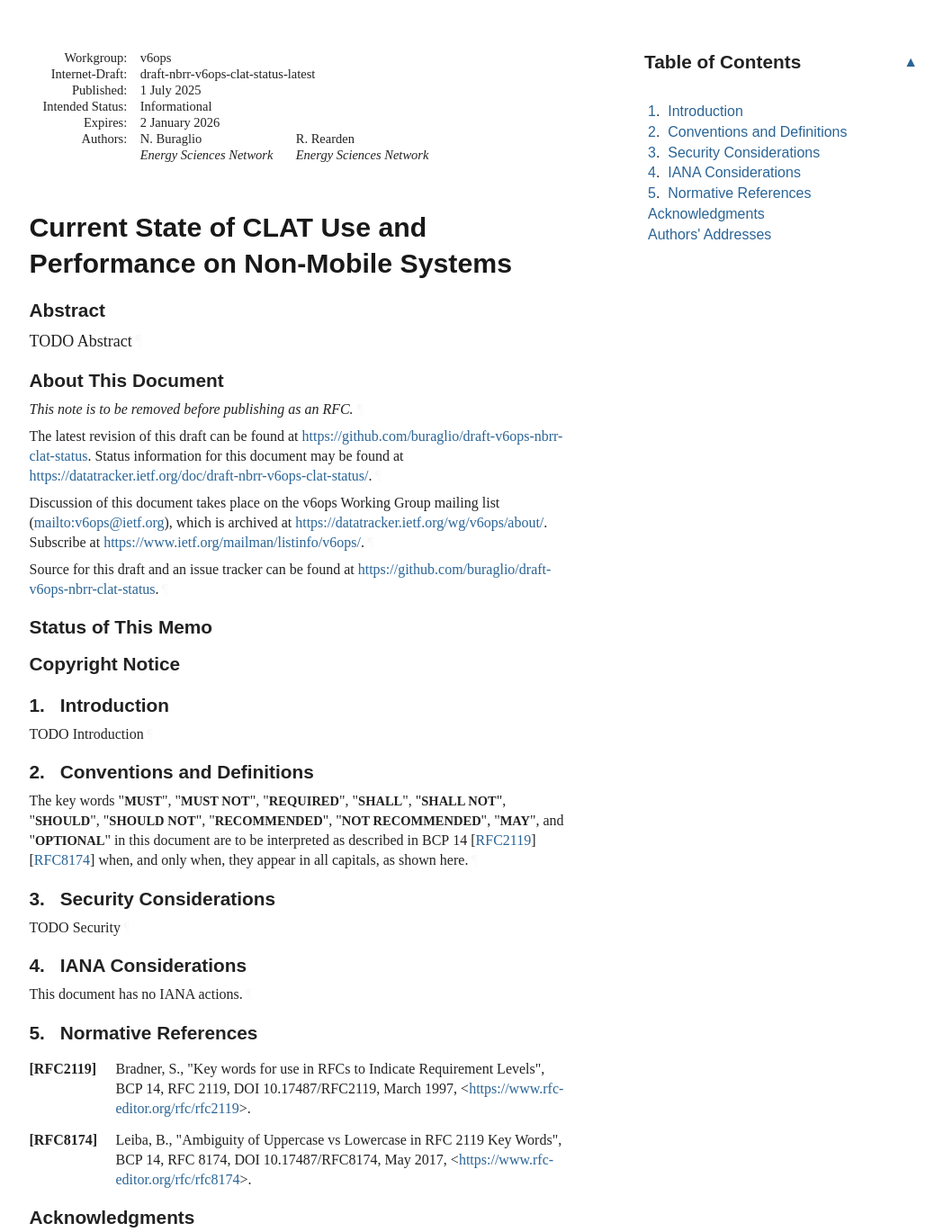
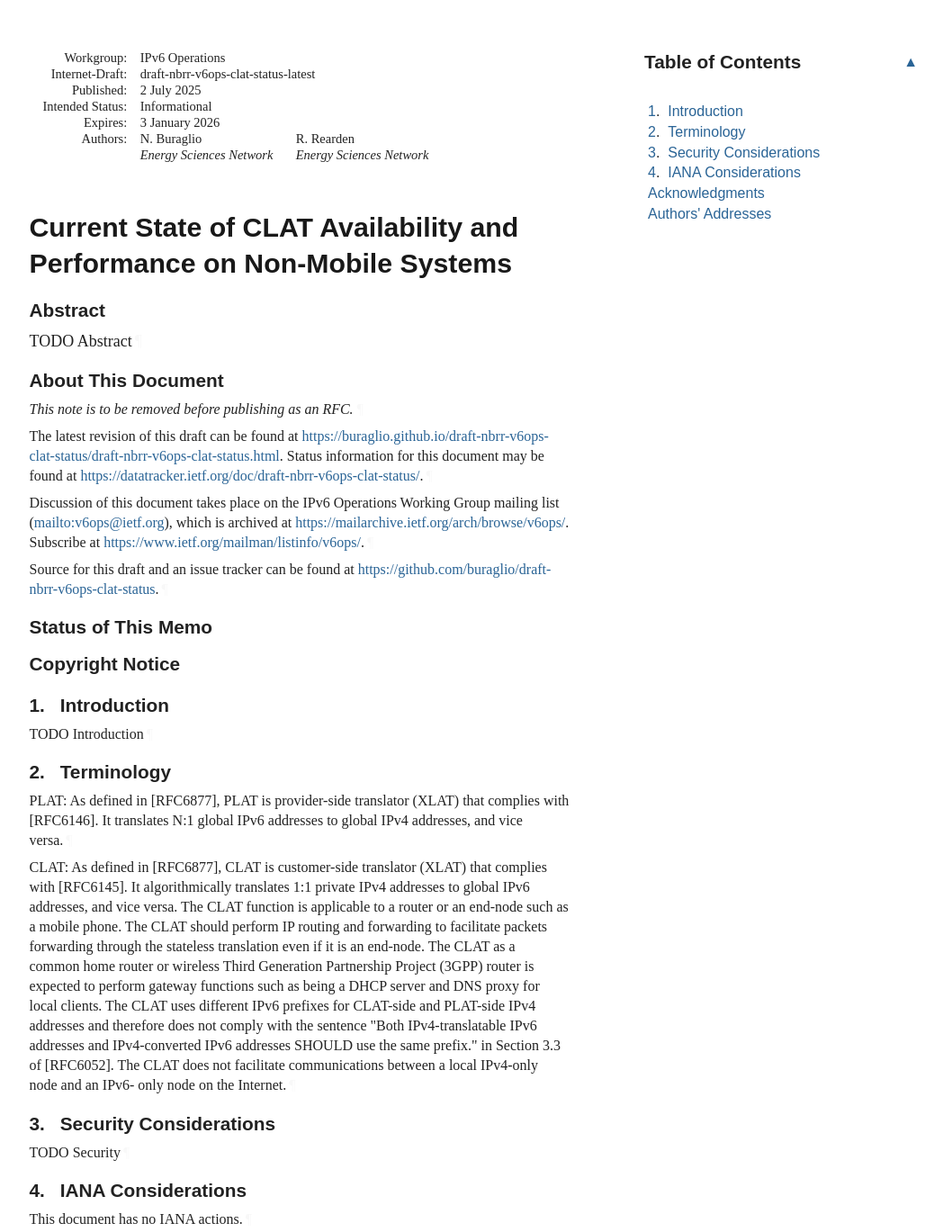
Before and after one commit to buraglio/draft-nbrr-v6ops-clat-status, a plain HTML site: page draft-nbrr-v6ops-clat-status.html in a window 1280 px wide. Shown: the part 20-1389 px from the top of the page at 90% size, without its empty margins (92-1140 px from the left). Drawn offline with Linux system fonts and the light colour scheme; a web font is replaced by a local one.

Commit message:
Script updating gh-pages from 360be79. [ci skip]

```diff
--- a/draft-nbrr-v6ops-clat-status.html
+++ b/draft-nbrr-v6ops-clat-status.html
@@ -4,7 +4,7 @@
 <meta charset="utf-8">
 <meta content="Common,Latin" name="scripts">
 <meta content="initial-scale=1.0" name="viewport">
-<title>Current State of CLAT Use and Performance on Non-Mobile Systems</title>
+<title>Current State of CLAT Availability and Performance on Non-Mobile Systems</title>
 <meta content="Nick Buraglio" name="author">
 <meta content="Ryan Rearden" name="author">
 <meta content="
@@ -1053,7 +1053,7 @@ svg :is([fill="white"], [fill^="#fff"]) {
 </tr></thead>
 <tfoot><tr>
 <td class="left">Buraglio &amp; Rearden</td>
-<td class="center">Expires 2 January 2026</td>
+<td class="center">Expires 3 January 2026</td>
 <td class="right">[Page]</td>
 </tr></tfoot>
 </table>
@@ -1061,17 +1061,17 @@ svg :is([fill="white"], [fill^="#fff"]) {
 <div id="internal-metadata" class="document-information">
 <dl id="identifiers">
 <dt class="label-workgroup">Workgroup:</dt>
-<dd class="workgroup">v6ops</dd>
+<dd class="workgroup">IPv6 Operations</dd>
 <dt class="label-internet-draft">Internet-Draft:</dt>
 <dd class="internet-draft">draft-nbrr-v6ops-clat-status-latest</dd>
 <dt class="label-published">Published:</dt>
 <dd class="published">
-<time datetime="2025-07-01" class="published">1 July 2025</time>
+<time datetime="2025-07-02" class="published">2 July 2025</time>
     </dd>
 <dt class="label-intended-status">Intended Status:</dt>
 <dd class="intended-status">Informational</dd>
 <dt class="label-expires">Expires:</dt>
-<dd class="expires"><time datetime="2026-01-02">2 January 2026</time></dd>
+<dd class="expires"><time datetime="2026-01-03">3 January 2026</time></dd>
 <dt class="label-authors">Authors:</dt>
 <dd class="authors">
 <div class="author">
@@ -1085,7 +1085,7 @@ svg :is([fill="white"], [fill^="#fff"]) {
 </dd>
 </dl>
 </div>
-<h1 id="title">Current State of CLAT Use and Performance on Non-Mobile Systems</h1>
+<h1 id="title">Current State of CLAT Availability and Performance on Non-Mobile Systems</h1>
 <section id="section-abstract">
       <h2 id="abstract"><a href="#abstract" class="selfRef">Abstract</a></h2>
 <p id="section-abstract-1">TODO Abstract<a href="#section-abstract-1" class="pilcrow">¶</a></p>
@@ -1096,15 +1096,15 @@ svg :is([fill="white"], [fill^="#fff"]) {
       </h2>
 <p id="section-note.1-1">This note is to be removed before publishing as an RFC.<a href="#section-note.1-1" class="pilcrow">¶</a></p>
 <p id="section-note.1-2">
-        The latest revision of this draft can be found at <span><a href="https://github.com/buraglio/draft-v6ops-nbrr-clat-status">https://github.com/buraglio/draft-v6ops-nbrr-clat-status</a></span>.
+        The latest revision of this draft can be found at <span><a href="https://buraglio.github.io/draft-nbrr-v6ops-clat-status/draft-nbrr-v6ops-clat-status.html">https://buraglio.github.io/draft-nbrr-v6ops-clat-status/draft-nbrr-v6ops-clat-status.html</a></span>.
         Status information for this document may be found at <span><a href="https://datatracker.ietf.org/doc/draft-nbrr-v6ops-clat-status/">https://datatracker.ietf.org/doc/draft-nbrr-v6ops-clat-status/</a></span>.<a href="#section-note.1-2" class="pilcrow">¶</a></p>
 <p id="section-note.1-3">
         Discussion of this document takes place on the
-        v6ops Working Group mailing list (<span><a href="mailto:v6ops@ietf.org">mailto:v6ops@ietf.org</a></span>),
-        which is archived at <span><a href="https://datatracker.ietf.org/wg/v6ops/about/">https://datatracker.ietf.org/wg/v6ops/about/</a></span>.
+        IPv6 Operations Working Group mailing list (<span><a href="mailto:v6ops@ietf.org">mailto:v6ops@ietf.org</a></span>),
+        which is archived at <span><a href="https://mailarchive.ietf.org/arch/browse/v6ops/">https://mailarchive.ietf.org/arch/browse/v6ops/</a></span>.
         Subscribe at <span><a href="https://www.ietf.org/mailman/listinfo/v6ops/">https://www.ietf.org/mailman/listinfo/v6ops/</a></span>.<a href="#section-note.1-3" class="pilcrow">¶</a></p>
 <p id="section-note.1-4">Source for this draft and an issue tracker can be found at
-        <span><a href="https://github.com/buraglio/draft-v6ops-nbrr-clat-status">https://github.com/buraglio/draft-v6ops-nbrr-clat-status</a></span>.<a href="#section-note.1-4" class="pilcrow">¶</a></p>
+        <span><a href="https://github.com/buraglio/draft-nbrr-v6ops-clat-status">https://github.com/buraglio/draft-nbrr-v6ops-clat-status</a></span>.<a href="#section-note.1-4" class="pilcrow">¶</a></p>
 </section>
 <div id="status-of-memo">
 <section id="section-boilerplate.1">
@@ -1125,7 +1125,7 @@ svg :is([fill="white"], [fill^="#fff"]) {
         time. It is inappropriate to use Internet-Drafts as reference
         material or to cite them other than as "work in progress."<a href="#section-boilerplate.1-3" class="pilcrow">¶</a></p>
 <p id="section-boilerplate.1-4">
-        This Internet-Draft will expire on 2 January 2026.<a href="#section-boilerplate.1-4" class="pilcrow">¶</a></p>
+        This Internet-Draft will expire on 3 January 2026.<a href="#section-boilerplate.1-4" class="pilcrow">¶</a></p>
 </section>
 </div>
 <div id="copyright">
@@ -1158,7 +1158,7 @@ svg :is([fill="white"], [fill^="#fff"]) {
             <p id="section-toc.1-1.1.1" class="keepWithNext"><a href="#section-1" class="auto internal xref">1</a>.  <a href="#name-introduction" class="internal xref">Introduction</a></p>
 </li>
           <li class="compact toc ulBare ulEmpty" id="section-toc.1-1.2">
-            <p id="section-toc.1-1.2.1" class="keepWithNext"><a href="#section-2" class="auto internal xref">2</a>.  <a href="#name-conventions-and-definitions" class="internal xref">Conventions and Definitions</a></p>
+            <p id="section-toc.1-1.2.1" class="keepWithNext"><a href="#section-2" class="auto internal xref">2</a>.  <a href="#name-terminology" class="internal xref">Terminology</a></p>
 </li>
           <li class="compact toc ulBare ulEmpty" id="section-toc.1-1.3">
             <p id="section-toc.1-1.3.1" class="keepWithNext"><a href="#section-3" class="auto internal xref">3</a>.  <a href="#name-security-considerations" class="internal xref">Security Considerations</a></p>
@@ -1167,13 +1167,10 @@ svg :is([fill="white"], [fill^="#fff"]) {
             <p id="section-toc.1-1.4.1"><a href="#section-4" class="auto internal xref">4</a>.  <a href="#name-iana-considerations" class="internal xref">IANA Considerations</a></p>
 </li>
           <li class="compact toc ulBare ulEmpty" id="section-toc.1-1.5">
-            <p id="section-toc.1-1.5.1"><a href="#section-5" class="auto internal xref">5</a>.  <a href="#name-normative-references" class="internal xref">Normative References</a></p>
+            <p id="section-toc.1-1.5.1"><a href="#appendix-A" class="auto internal xref"></a><a href="#name-acknowledgments" class="internal xref">Acknowledgments</a></p>
 </li>
           <li class="compact toc ulBare ulEmpty" id="section-toc.1-1.6">
-            <p id="section-toc.1-1.6.1"><a href="#appendix-A" class="auto internal xref"></a><a href="#name-acknowledgments" class="internal xref">Acknowledgments</a></p>
-</li>
-          <li class="compact toc ulBare ulEmpty" id="section-toc.1-1.7">
-            <p id="section-toc.1-1.7.1"><a href="#appendix-B" class="auto internal xref"></a><a href="#name-authors-addresses" class="internal xref">Authors' Addresses</a></p>
+            <p id="section-toc.1-1.6.1"><a href="#appendix-B" class="auto internal xref"></a><a href="#name-authors-addresses" class="internal xref">Authors' Addresses</a></p>
 </li>
         </ul>
 </nav>
@@ -1187,15 +1184,31 @@ svg :is([fill="white"], [fill^="#fff"]) {
 <p id="section-1-1">TODO Introduction<a href="#section-1-1" class="pilcrow">¶</a></p>
 </section>
 </div>
-<div id="conventions-and-definitions">
+<div id="terminology">
 <section id="section-2">
-      <h2 id="name-conventions-and-definitions">
-<a href="#section-2" class="section-number selfRef">2. </a><a href="#name-conventions-and-definitions" class="section-name selfRef">Conventions and Definitions</a>
+      <h2 id="name-terminology">
+<a href="#section-2" class="section-number selfRef">2. </a><a href="#name-terminology" class="section-name selfRef">Terminology</a>
       </h2>
-<p id="section-2-1">The key words "<span class="bcp14">MUST</span>", "<span class="bcp14">MUST NOT</span>", "<span class="bcp14">REQUIRED</span>", "<span class="bcp14">SHALL</span>", "<span class="bcp14">SHALL NOT</span>", "<span class="bcp14">SHOULD</span>", "<span class="bcp14">SHOULD NOT</span>", "<span class="bcp14">RECOMMENDED</span>", "<span class="bcp14">NOT RECOMMENDED</span>",
-"<span class="bcp14">MAY</span>", and "<span class="bcp14">OPTIONAL</span>" in this document are to be interpreted as
-described in BCP 14 <span>[<a href="#RFC2119" class="cite xref">RFC2119</a>]</span> <span>[<a href="#RFC8174" class="cite xref">RFC8174</a>]</span> when, and only when, they
-appear in all capitals, as shown here.<a href="#section-2-1" class="pilcrow">¶</a></p>
+<p id="section-2-1">PLAT:   As defined in [RFC6877], PLAT is provider-side translator (XLAT) that complies with
+           [RFC6146].  It translates N:1 global IPv6 addresses to global
+           IPv4 addresses, and vice versa.<a href="#section-2-1" class="pilcrow">¶</a></p>
+<p id="section-2-2">CLAT:    As defined in [RFC6877], CLAT is customer-side translator (XLAT) that complies with
+           [RFC6145].  It algorithmically translates 1:1 private IPv4
+           addresses to global IPv6 addresses, and vice versa.  The CLAT
+           function is applicable to a router or an end-node such as a
+           mobile phone.  The CLAT should perform IP routing and
+           forwarding to facilitate packets forwarding through the
+           stateless translation even if it is an end-node.  The CLAT as
+           a common home router or wireless Third Generation Partnership
+           Project (3GPP) router is expected to perform gateway
+           functions such as being a DHCP server and DNS proxy for local
+           clients.  The CLAT uses different IPv6 prefixes for CLAT-side
+           and PLAT-side IPv4 addresses and therefore does not comply
+           with the sentence "Both IPv4-translatable IPv6 addresses and
+           IPv4-converted IPv6 addresses SHOULD use the same prefix." in
+           Section 3.3 of [RFC6052].  The CLAT does not facilitate
+           communications between a local IPv4-only node and an IPv6-
+           only node on the Internet.<a href="#section-2-2" class="pilcrow">¶</a></p>
 </section>
 </div>
 <div id="security-considerations">
@@ -1212,23 +1225,6 @@ appear in all capitals, as shown here.<a href="#section-2-1" class="pilcrow">¶<
 <a href="#section-4" class="section-number selfRef">4. </a><a href="#name-iana-considerations" class="section-name selfRef">IANA Considerations</a>
       </h2>
 <p id="section-4-1">This document has no IANA actions.<a href="#section-4-1" class="pilcrow">¶</a></p>
-</section>
-</div>
-<div id="sec-normative-references">
-<section id="section-5">
-      <h2 id="name-normative-references">
-<a href="#section-5" class="section-number selfRef">5. </a><a href="#name-normative-references" class="section-name selfRef">Normative References</a>
-      </h2>
-<dl class="references">
-<dt id="RFC2119">[RFC2119]</dt>
-      <dd>
-<span class="refAuthor">Bradner, S.</span>, <span class="refTitle">"Key words for use in RFCs to Indicate Requirement Levels"</span>, <span class="seriesInfo">BCP 14</span>, <span class="seriesInfo">RFC 2119</span>, <span class="seriesInfo">DOI 10.17487/RFC2119</span>, <time datetime="1997-03" class="refDate">March 1997</time>, <span>&lt;<a href="https://www.rfc-editor.org/rfc/rfc2119">https://www.rfc-editor.org/rfc/rfc2119</a>&gt;</span>. </dd>
-<dd class="break"></dd>
-<dt id="RFC8174">[RFC8174]</dt>
-    <dd>
-<span class="refAuthor">Leiba, B.</span>, <span class="refTitle">"Ambiguity of Uppercase vs Lowercase in RFC 2119 Key Words"</span>, <span class="seriesInfo">BCP 14</span>, <span class="seriesInfo">RFC 8174</span>, <span class="seriesInfo">DOI 10.17487/RFC8174</span>, <time datetime="2017-05" class="refDate">May 2017</time>, <span>&lt;<a href="https://www.rfc-editor.org/rfc/rfc8174">https://www.rfc-editor.org/rfc/rfc8174</a>&gt;</span>. </dd>
-<dd class="break"></dd>
-</dl>
 </section>
 </div>
 <div id="acknowledgments">
```
Also changed, not shown: index.html (+2 -2 lines), draft-nbrr-v6ops-clat-status.txt.
